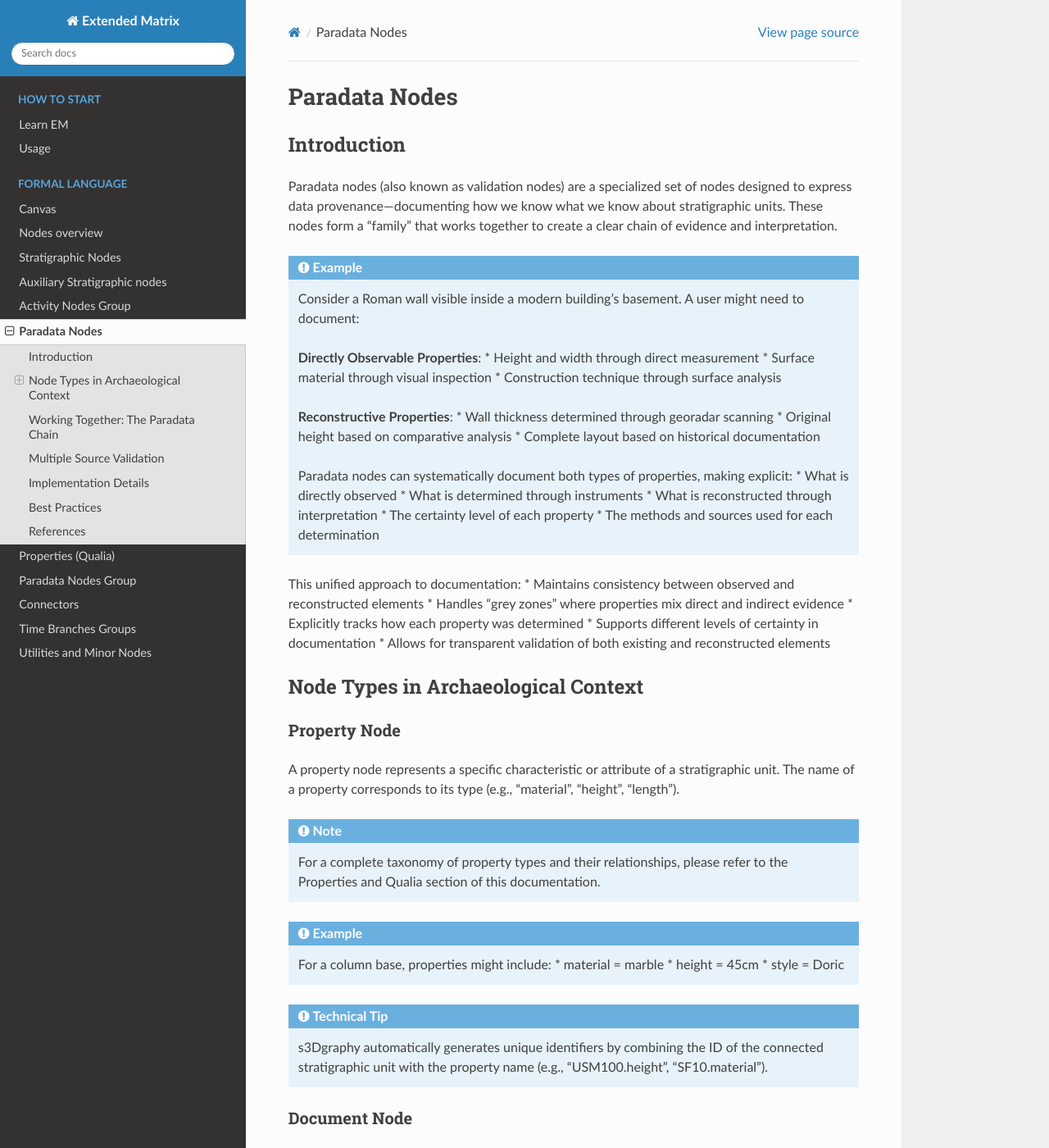
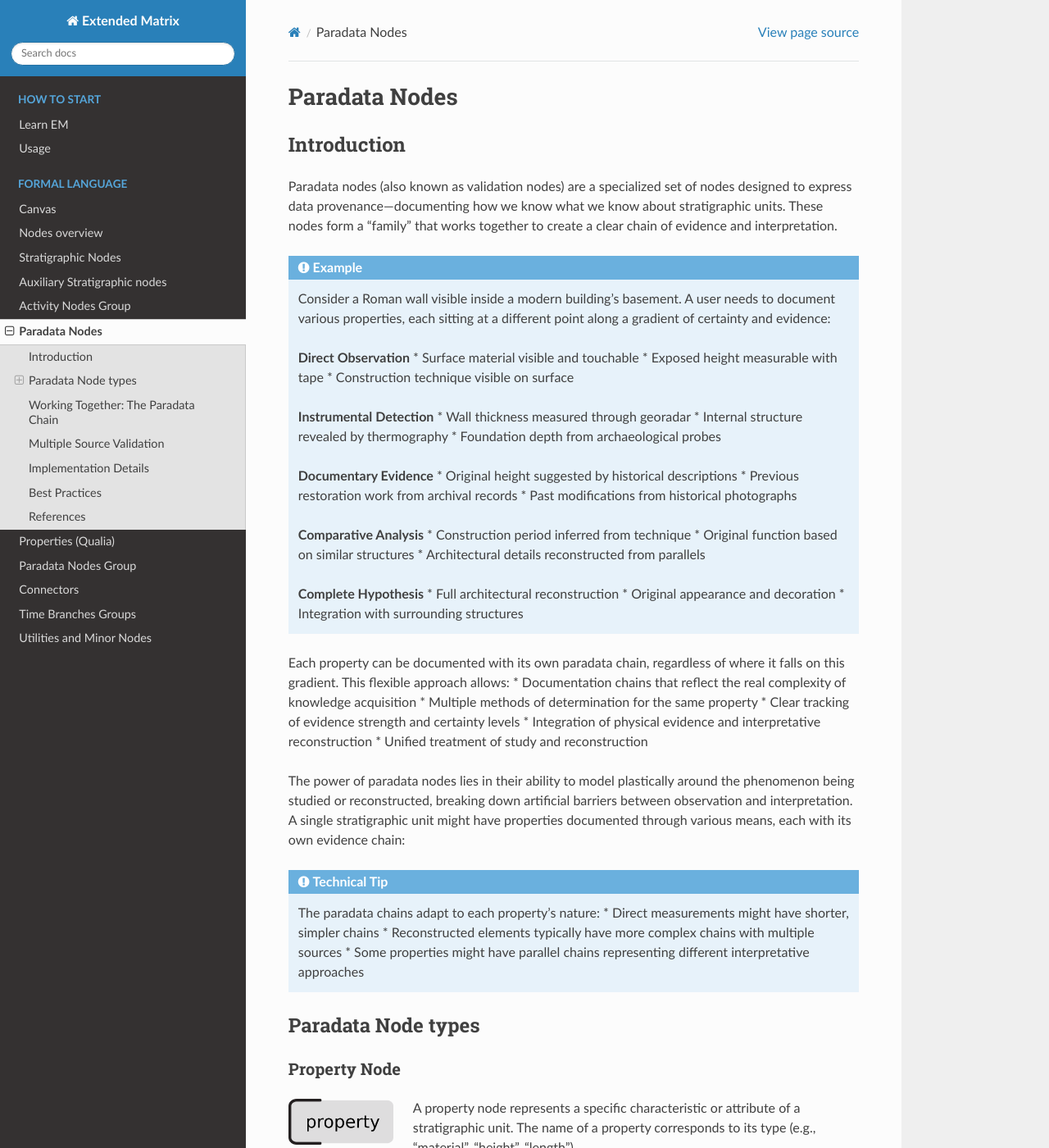
Before and after one commit to zalmoxes-laran/ExtendedMatrix-doc, a Sphinx documentation site: the page built from docs/paradata_nodes.rst, in a window 1280 px wide and 1400 px high. Shown: the whole window at 82% size. Built offline with Sphinx 7.4.7 and the Read the Docs theme 3.1.0, drawn with Linux system fonts in a browser that asks for light colours; pages that are not in the unit, such as notebooks, are missing from menus; some of the changed text lies outside the part shown.

Commit message:
Update paradata_nodes.rst

```diff
--- a/docs/paradata_nodes.rst
+++ b/docs/paradata_nodes.rst
@@ -11,40 +11,62 @@ Paradata nodes (also known as validation nodes) are a specialized set of nodes d
 .. admonition:: Example
    :class: example
 
-   Consider a Roman wall visible inside a modern building's basement. A user might need to document:
+   Consider a Roman wall visible inside a modern building's basement. A user needs to document various properties, each sitting at a different point along a gradient of certainty and evidence:
 
-   **Directly Observable Properties**:
-   * Height and width through direct measurement
-   * Surface material through visual inspection
-   * Construction technique through surface analysis
+   **Direct Observation**
+   * Surface material visible and touchable
+   * Exposed height measurable with tape
+   * Construction technique visible on surface
 
-   **Reconstructive Properties**:
-   * Wall thickness determined through georadar scanning
-   * Original height based on comparative analysis
-   * Complete layout based on historical documentation
+   **Instrumental Detection**
+   * Wall thickness measured through georadar
+   * Internal structure revealed by thermography
+   * Foundation depth from archaeological probes
 
-   Paradata nodes can systematically document both types of properties, making explicit:
-   * What is directly observed
-   * What is determined through instruments
-   * What is reconstructed through interpretation
-   * The certainty level of each property
-   * The methods and sources used for each determination
+   **Documentary Evidence**
+   * Original height suggested by historical descriptions
+   * Previous restoration work from archival records
+   * Past modifications from historical photographs
 
-This unified approach to documentation:
-* Maintains consistency between observed and reconstructed elements
-* Handles "grey zones" where properties mix direct and indirect evidence
-* Explicitly tracks how each property was determined
-* Supports different levels of certainty in documentation
-* Allows for transparent validation of both existing and reconstructed elements
+   **Comparative Analysis**
+   * Construction period inferred from technique
+   * Original function based on similar structures
+   * Architectural details reconstructed from parallels
+
+   **Complete Hypothesis**
+   * Full architectural reconstruction
+   * Original appearance and decoration
+   * Integration with surrounding structures
+
+Each property can be documented with its own paradata chain, regardless of where it falls on this gradient. This flexible approach allows:
+* Documentation chains that reflect the real complexity of knowledge acquisition
+* Multiple methods of determination for the same property
+* Clear tracking of evidence strength and certainty levels
+* Integration of physical evidence and interpretative reconstruction
+* Unified treatment of study and reconstruction
+
+The power of paradata nodes lies in their ability to model plastically around the phenomenon being studied or reconstructed, breaking down artificial barriers between observation and interpretation. A single stratigraphic unit might have properties documented through various means, each with its own evidence chain:
+
+.. admonition:: Technical Tip
+   :class: technical-tip
+
+   The paradata chains adapt to each property's nature:
+   * Direct measurements might have shorter, simpler chains
+   * Reconstructed elements typically have more complex chains with multiple sources
+   * Some properties might have parallel chains representing different interpretative approaches
 
 
-Node Types in Archaeological Context
----------------------------------
+Paradata Node types
+-------------------
 
 .. _propertynode:
 
 Property Node
 ~~~~~~~~~~~~
+
+.. image:: img/2D/property.png
+   :width: 128px
+   :align: left
 
 A property node represents a specific characteristic or attribute of a stratigraphic unit. The name of a property corresponds to its type (e.g., "material", "height", "length").
 
@@ -69,6 +91,10 @@ A property node represents a specific characteristic or attribute of a stratigra
 Document Node
 ~~~~~~~~~~~~
 
+.. image:: img/2D/document.png
+   :width: 128px
+   :align: left
+
 A document node represents primary sources that provide evidence about stratigraphic units.
 
 .. admonition:: Example
@@ -85,6 +111,10 @@ A document node represents primary sources that provide evidence about stratigra
 Extractor Node
 ~~~~~~~~~~~~~
 
+.. image:: img/2D/extractor.png
+   :width: 128px
+   :align: left
+
 An extractor node captures how researchers interpret information from source documents.
 
 .. admonition:: Example
@@ -96,6 +126,10 @@ An extractor node captures how researchers interpret information from source doc
 
 Combiner Node
 ~~~~~~~~~~~~
+
+.. image:: img/2D/combiner.png
+   :width: 128px
+   :align: left
 
 A combiner node represents the synthesis of multiple interpretations to support a single conclusion.
 
@@ -144,13 +178,29 @@ Multiple Source Validation
    * Synthesis: Combined measurements determine total length
    * Property: Final length attribution
 
+.. figure:: img/EM_Reference_CHART_C_a.jpg
+   :width: 400
+   :align: center
+   :alt: Single source example
+   :name: single_source_example
+
+   Example of property validation using a single source
+
+.. figure:: img/EM_Reference_CHART_C_b.jpg
+   :width: 400
+   :align: center
+   :alt: Multiple sources example
+   :name: multiple_sources_example
+
+   Example of property validation using multiple sources
+
 .. figure:: img/EM_Reference_CHART_C_graph.jpg
    :width: 400
    :align: center
    :alt: Paradata chain example
    :name: paradata_chain
 
-   Example of paradata chain (Draft diagram - to be updated)
+   Example of complete paradata chain (Draft diagram - to be updated)
 
 Implementation Details
 -------------------
```
